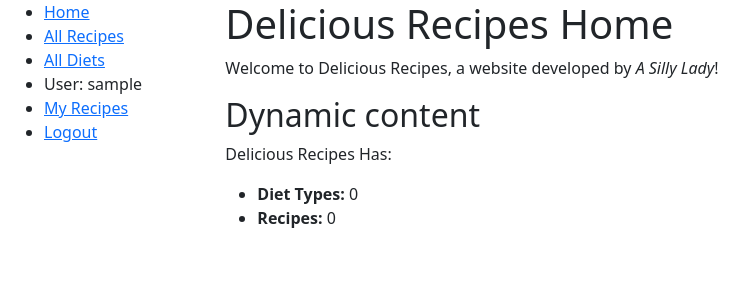
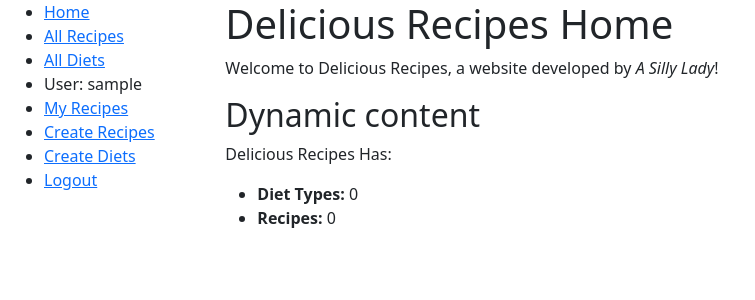
Before and after one commit to blulady/recipes3, a Django app: page /recipe/ in a window 1280 px wide. Shown: the top 300 px of the page, without its empty margins (0-755 px from the left). Run offline with Django 4.2, Linux system fonts and the light colour scheme; the visitor is signed in with stand-in values (Sample User, id 1); data that the repository does not hold is empty.

Commit message:
updated sidebar to add creat diet/recipes instead

```diff
--- a/recipe/templates/base_generic.html
+++ b/recipe/templates/base_generic.html
@@ -22,7 +22,8 @@
              <li>User: {{ user.get_username }}</li>
 
             <li><a href="{% url 'my-recipe' %}">My Recipes</a></li>
-
+            <li><a href="{% url 'recipe-create' %}">Create Recipes</a></li>
+            <li><a href="{% url 'diet-create' %}">Create Diets</a></li>
 
              <li><a href="{% url 'logout'%}?next={{request.path}}">Logout</a></li>
            {% else %}
```
Also changed, not shown: README.md.
